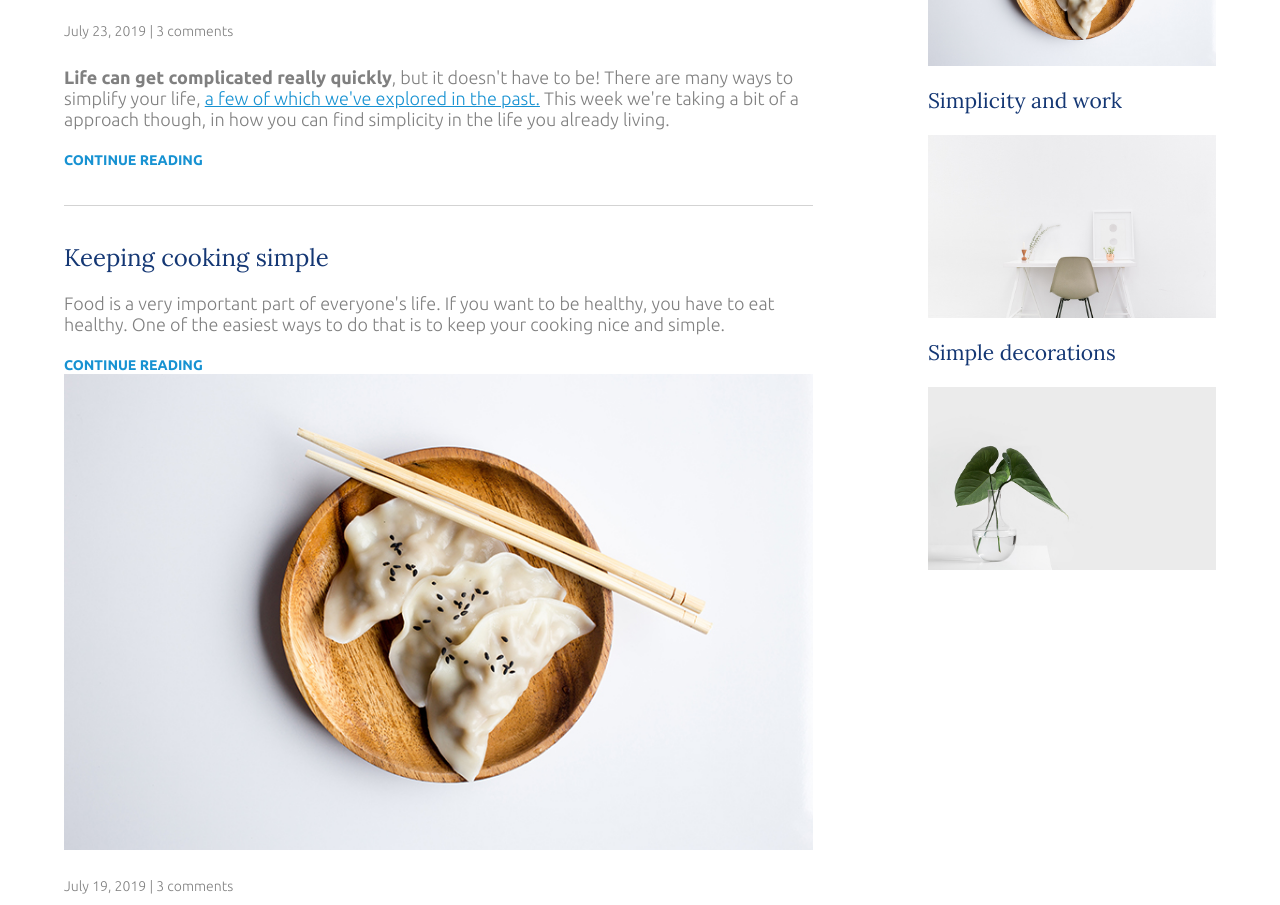
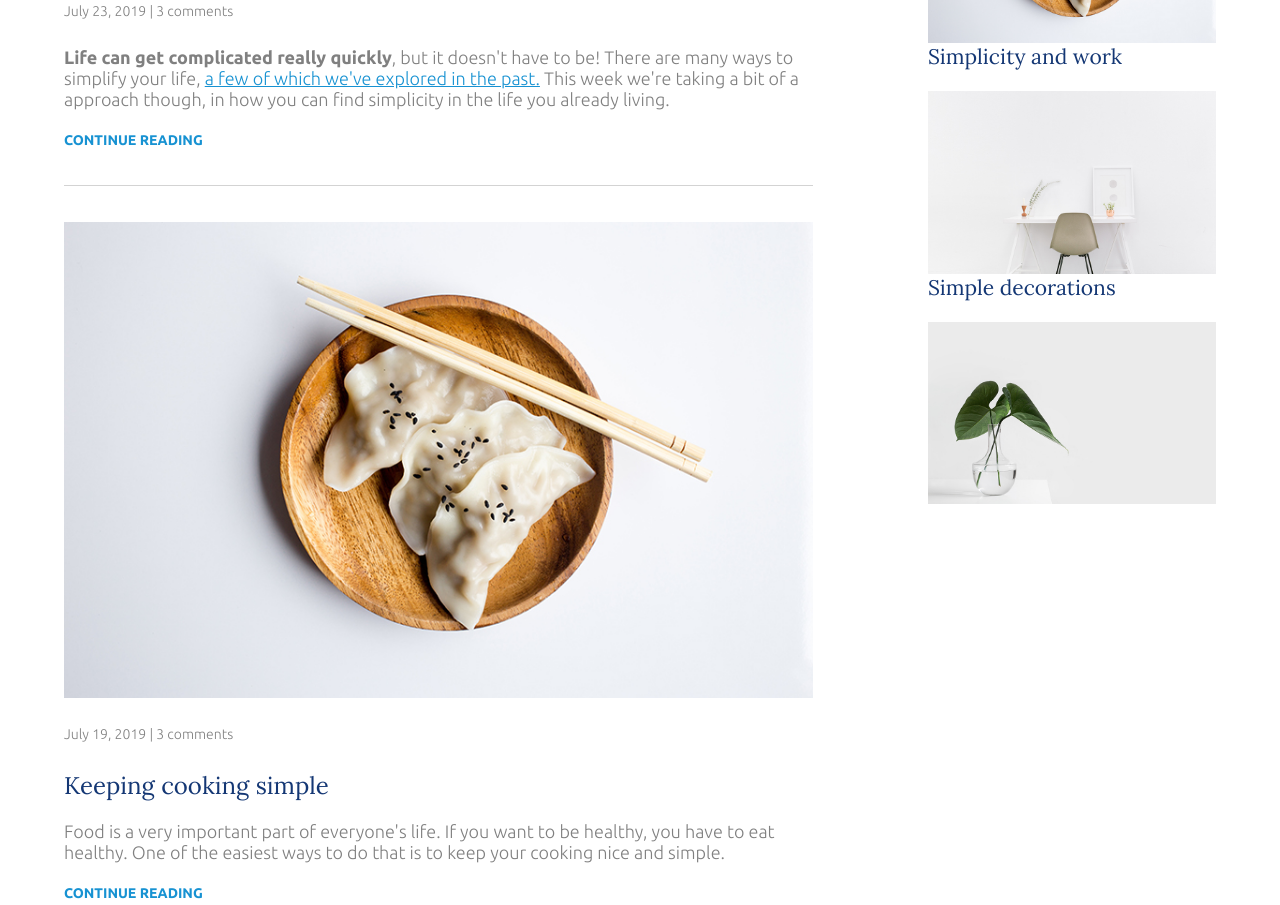
Before and after one commit to LewisNozaki/Living-the-Simple-Life, a plain HTML site: page index.html in a window 1280 px wide. Shown: the part 730-1635 px from the top of the page. Drawn offline with Linux system fonts and the light colour scheme.

Commit message:
updates on some margin and positioning

```diff
--- a/css/style.css
+++ b/css/style.css
@@ -23,6 +23,7 @@ img {
 h1,
 h2,
 h3 {
+  margin-top: 0;
   font-family: "Lora", serif;
   font-weight: 400;
   color: #143774;
@@ -59,7 +60,8 @@ nav {
   letter-spacing: 0.2rem;
 }
 
-.article-title {
+.article-title,
+.widget-title {
   font-size: 1.5rem;
 }
 
@@ -88,10 +90,6 @@ nav {
 .container-footer {
   color: #fff;
   opacity: 0.54;
-}
-
-.widget-title {
-  font-size: 1.5rem;
 }
 
 footer p {
@@ -178,6 +176,21 @@ aside {
   border-bottom: 1.5px solid lightgrey;
 }
 
+/* arrages the order of the article info */
+.article-recent {
+  margin-bottom: 2em;
+  display: flex;
+  flex-direction: column;
+}
+
+.article-recent-main {
+  order: 2;
+}
+
+.article-recent-secondary {
+  order: 1;
+}
+
 /* Footer */
 
 footer {
@@ -220,3 +233,15 @@ footer {
     margin-left: 2em;
   }
 }
+
+/* hacky way to position the article title to the left and
+   the article date/comments to the right. Not best practice */
+/* @media (min-width: 550px) {
+  .article-recent-main {
+    margin-top: -3em;
+  }
+
+  .article-info {
+    text-align: right;
+  }
+} */
```
